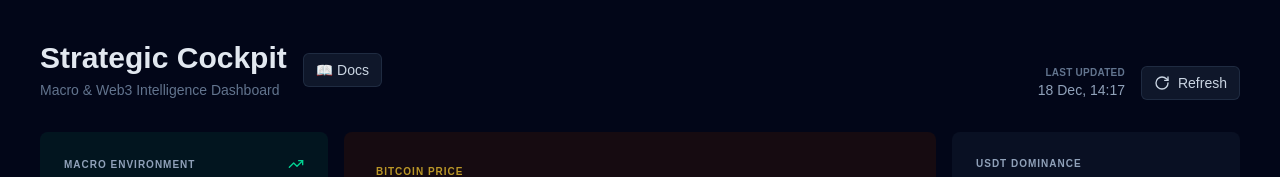
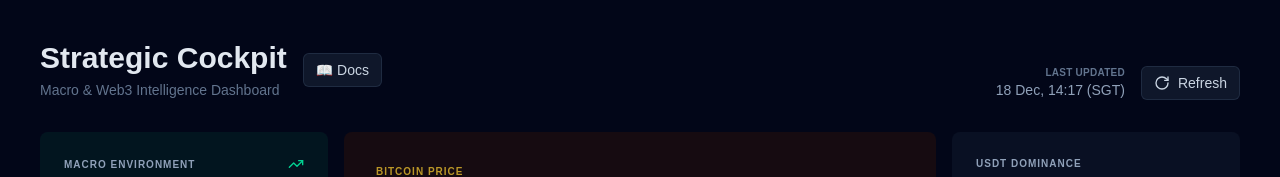
Before and after one commit to KenHuang21/strategic-cockpit-dashboard, a Next.js app: page / in a window 1280 px wide. Shown: the top 177 px of the page. Built offline with nearby package versions, Linux system fonts and the light colour scheme.

Commit message:
Add (SGT) timezone label to Last Updated display
- Updated timestamp display to show 'XX XXX, XX:XX (SGT)'
- Makes timezone explicit for users
- Improves clarity of time information

```diff
--- a/app/page.tsx
+++ b/app/page.tsx
@@ -90,7 +90,7 @@ export default function DashboardPage() {
           <div className="flex items-center gap-4">
             <div className="text-right">
               <p className="text-[10px] font-bold tracking-wide text-slate-500 uppercase">Last Updated</p>
-              <p className="text-sm font-mono text-slate-400">{updatedAt}</p>
+              <p className="text-sm font-mono text-slate-400">{updatedAt} (SGT)</p>
             </div>
             <RefreshButton />
           </div>
```
